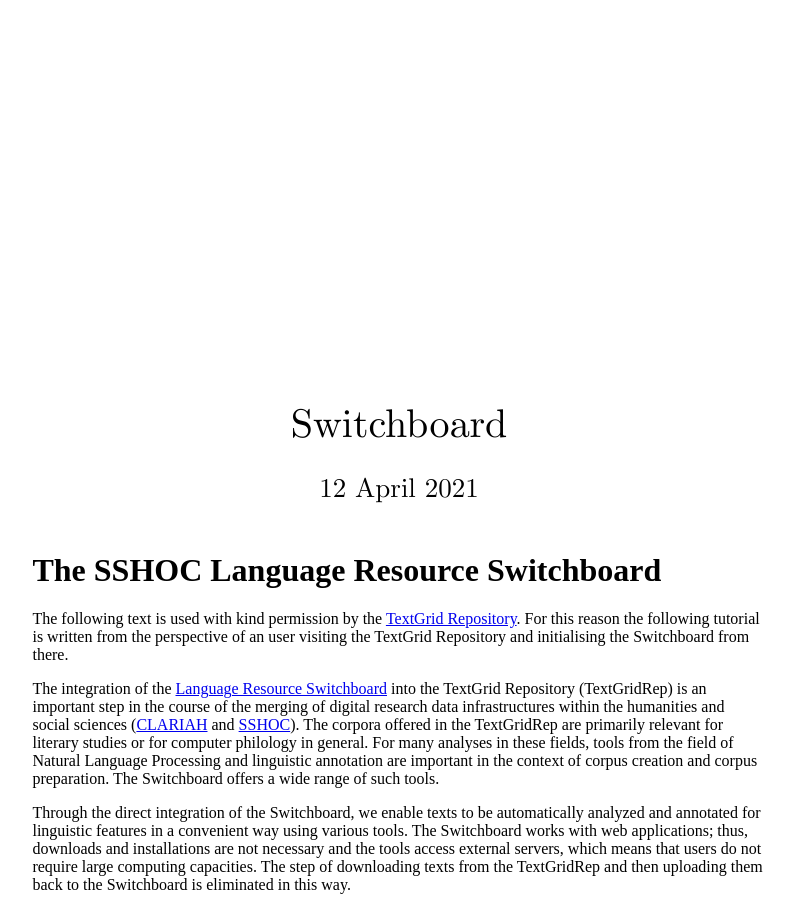
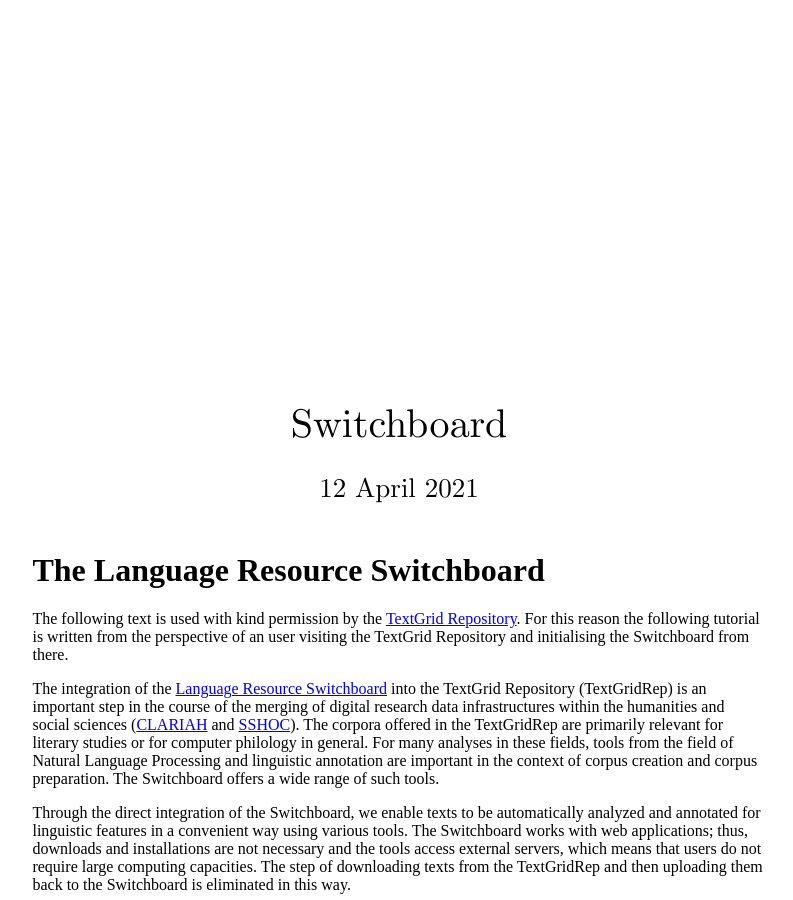
Before and after one commit to sbudden/factsheets_sshoc_services-1, a Jekyll site: the page built from _posts/0000-00-00-switchboard.md, in a window 1280 px wide and 900 px high. Shown: the whole window, without its empty margins (241-1034 px from the left). Built offline with Jekyll 4.4.1, drawn with Linux system fonts in a browser that asks for light colours.

Commit message:
Update 0000-00-00-switchboard.md

```diff
--- a/_posts/0000-00-00-switchboard.md
+++ b/_posts/0000-00-00-switchboard.md
@@ -4,7 +4,7 @@
 date:       2021-04-12T10:20:00Z
 ---
 
-# The SSHOC Language Resource Switchboard
+# The Language Resource Switchboard
 
 The following text is used with kind permission by the [TextGrid Repository](https://gitlab.gwdg.de/dariah-de/textgridrep-portal/-/blob/develop/docs/switchboard.en.md). For this reason the following tutorial is written from the perspective of an user visiting the TextGrid Repository and initialising the Switchboard from there.
 
```
